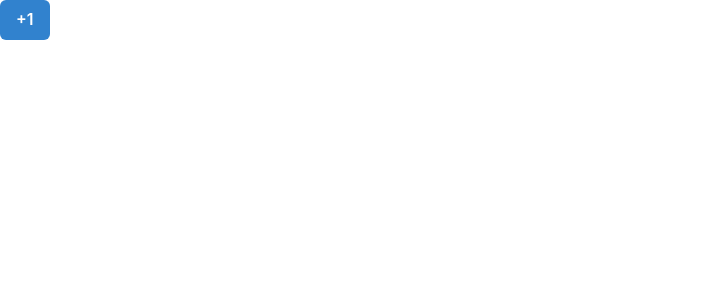
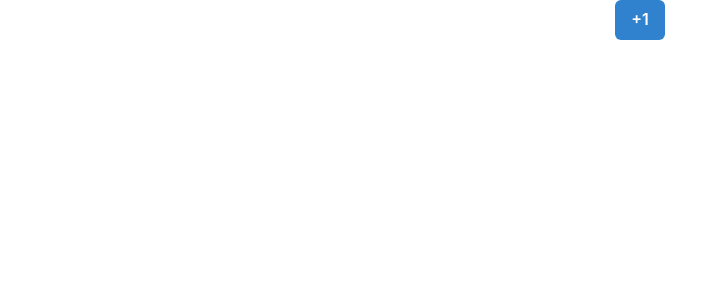
Before and after one commit to bislab-temporary/react-study-morisaki, a React (Create React App) app in the folder counter-app/: page / in a window 1280 px wide. Shown: the top 300 px of the page, without its empty margins (0-728 px from the left). Built offline with nearby package versions, Linux system fonts and the light colour scheme.

Commit message:
Modified button position to center

```diff
--- a/counter-app/src/App.tsx
+++ b/counter-app/src/App.tsx
@@ -1,7 +1,12 @@
+import { Container } from "@chakra-ui/layout";
 import { Button } from "@chakra-ui/button";
 
 function App() {
-  return <Button colorScheme="blue">+1</Button>;
+  return (
+    <Container maxW="xl" centerContent>
+      <Button colorScheme="blue">+1</Button>
+    </Container>
+  );
 }
 
 export default App;
```
